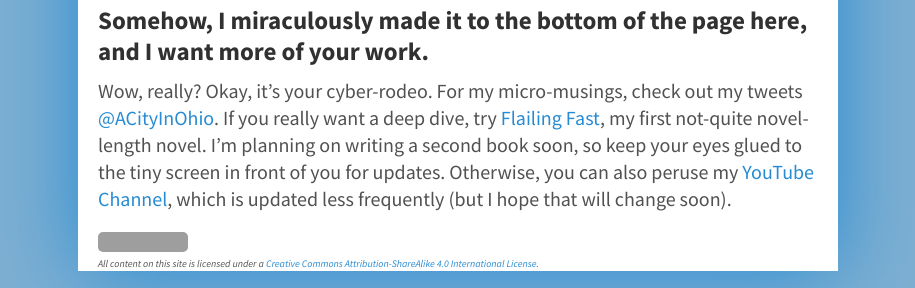
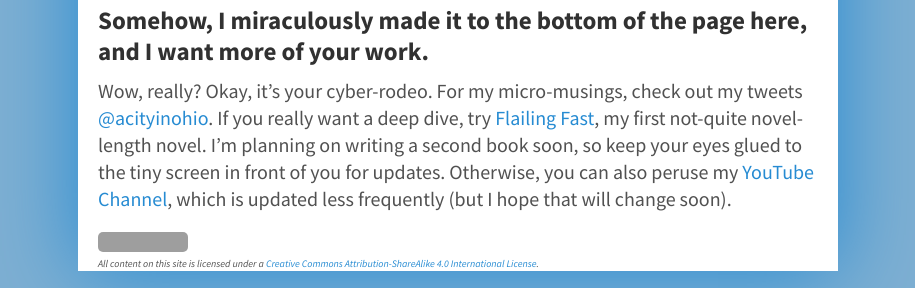
Before and after one commit to acityinohio/bitbanter-archive, a Jekyll site: the page built from about.md, in a window 1280 px wide. Shown: the part 1723-2011 px from the top of the page, without its empty margins (182-1097 px from the left). Built offline with Jekyll 4.4.1, drawn with Linux system fonts in a browser that asks for light colours; Markdown is read by kramdown in place of the engine named in the settings; grey boxes are pictures that could not be loaded.

Commit message:
twitter name fix

```diff
--- a/_config.yml
+++ b/_config.yml
@@ -21,7 +21,7 @@ url:              "http://bitbanter.com"
 
 author:
   name:           "Josh Cincinnati"
-  twit:           "ACityInOhio"
+  twit:           "acityinohio"
   twiturl:        "https://twitter.com/acityinohio"
   gurl:           "https://plus.google.com/115508762054502274726?rel=author"
   fburl:          "https://www.facebook.com/josh.cincinnati"
```
